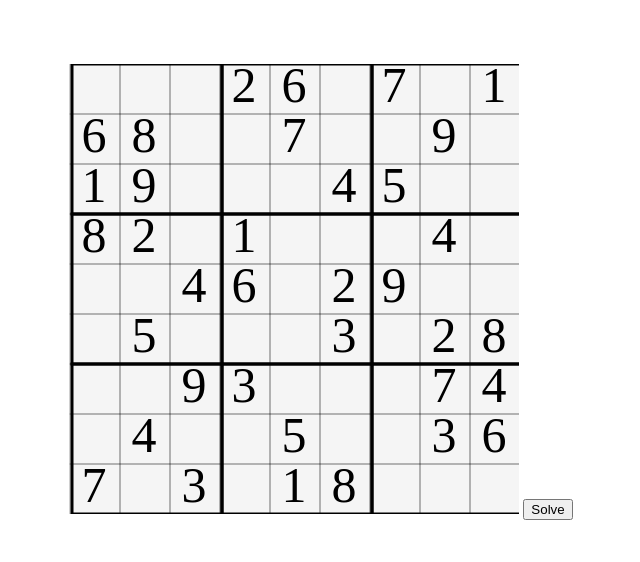
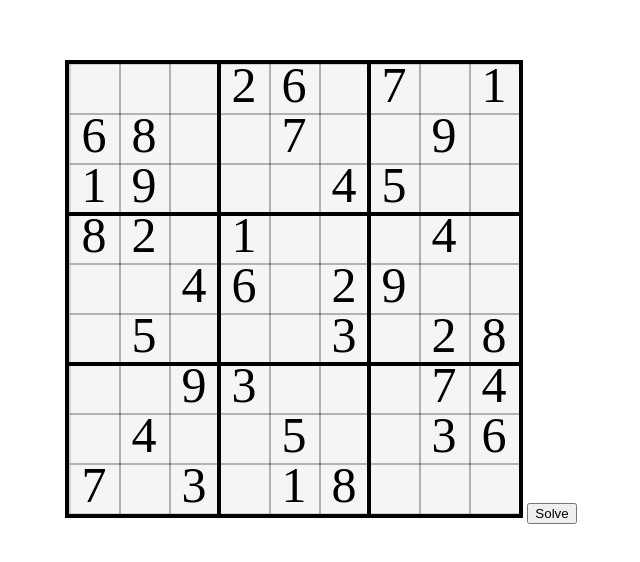
Before and after one commit to AyoubMazouz/sudoku-solver-visualizer, a plain HTML site: page index.html in a window 1280 px wide. Shown: the part 108-670 px from the top of the page, without its empty margins (319-959 px from the left). Drawn offline with Linux system fonts and the light colour scheme.

Commit message:
Improvement and optimization for draw function

```diff
--- a/index.html
+++ b/index.html
@@ -13,7 +13,7 @@
 <body style="display: flex; align-items: center; justify-content: center;">
 
     <div>
-        <canvas id="canvas"></canvas>
+        <canvas id="canvas" style="border: 4px solid;"></canvas>
 
         <button id="solve">Solve</button>
 
--- a/sudoku-solver.js
+++ b/sudoku-solver.js
@@ -73,19 +73,15 @@ const keyDown = event => {
     game.board[y][x].value = number
 }
 
-const drawSameNumberSelection = (board, x, y) => {
-    for (let i = 0; i < board.length; i++) {
-        for (let j = 0; j < board.length; j++) {
+const drawSameNumberSelection = (board, x, y, j, i) => {
     ctx.fillStyle = '#BBDEFB'
     if (board[y][x].value === board[i][j].value && board[y][x].value !== 0) {
         ctx.fillRect(j * cellSize, i * cellSize, cellSize, cellSize)
     }
-        }
-    }
+
 }
 
-const drawHorizontalVerticalSelection = (board, x, y) => {
-    for (let i = 0; i < board.length; i++) {
+const drawHorizontalVerticalSelection = (board, x, y, i) => {
     ctx.fillStyle = '#E2EBF3'
     ctx.fillRect(x * cellSize, i * cellSize, cellSize, cellSize)
     ctx.fillRect(i * cellSize, y * cellSize, cellSize, cellSize)
@@ -100,12 +96,11 @@ const drawHorizontalVerticalSelection = (board, x, y) => {
             ctx.fillRect(x * cellSize, i * cellSize, cellSize, cellSize)
         }
     }
-    }
+
 }
 
-const drawSubGridSelection = (board, x, y, gridX, gridY) => {
-    for (let i = gridY; i < gridY + 3; i++) {
-        for (let j = gridX; j < gridX + 3; j++) {
+const drawSubGridSelection = (board, x, y, gridX, gridY, j, i) => {
+    if ((i >= gridY && i < gridY + 3) && (j >= gridX && j < gridX + 3)) {
         ctx.fillStyle = '#E2EBF3'
         ctx.fillRect(j * cellSize, i * cellSize, cellSize, cellSize)
         if (board[y][x].stat === 'error') {
@@ -115,7 +110,7 @@ const drawSubGridSelection = (board, x, y, gridX, gridY) => {
                 ctx.fillRect(j * cellSize, i * cellSize, cellSize, cellSize)
             }
         }
-        }
+
     }
 }
 
@@ -124,41 +119,35 @@ const drawCellSelection = (x, y) => {
     ctx.fillRect(x * cellSize, y * cellSize, cellSize, cellSize)
 }
 
-const drawSubGridBorder = board => {
-    for (let y = 0; y < board.length; y += 3) {
-        for (let x = 0; x < board.length; x += 3) {
+const drawSubGridBorder = i => {
     ctx.strokeStyle = 'rgba(0,0,0,1)'
-            ctx.lineWidth = 3
-            ctx.strokeRect(ctx.lineWidth + x * cellSize, y * cellSize, cellSize * 3, cellSize * 3)
+    ctx.lineWidth = 4
+    if (i % 3 === 0 && i !== 0) {
+        ctx.beginPath();
+        ctx.moveTo(i * cellSize, 0);
+        ctx.lineTo(i * cellSize, canvas.height);
+        ctx.moveTo(0, i * cellSize);
+        ctx.lineTo(canvas.width, i * cellSize);
+        ctx.closePath();
+        ctx.stroke()
     }
 }
 
+const drawCellBorder = (j, i) => {
+    ctx.strokeStyle = 'rgba(0,0,0,.3)'
+    ctx.lineWidth = 1
+    ctx.strokeRect(ctx.lineWidth + j * cellSize, i * cellSize, cellSize, cellSize)
 }
 
-const drawCellBorder = board => {
-    for (let y = 0; y < board.length; y++) {
-        for (let x = 0; x < board.length; x++) {
-            ctx.strokeStyle = 'rgba(0,0,0,.3)'
-            ctx.lineWidth = 1
-            ctx.strokeRect(ctx.lineWidth + x * cellSize, y * cellSize, cellSize, cellSize)
-        }
-    }
-}
-
-const drawNumbers = board => {
+const drawNumbers = (board, j, i) => {
     ctx.font = `${cellSize}px sans serif`
     ctx.textAlign = 'center'
     ctx.textBaseline = 'middle'
     ctx.fillStyle = '#000'
-    for (let y = 0; y < board.length; y++) {
-        for (let x = 0; x < board.length; x++) {
-            const posX = (cellSize / 2) + (x * cellSize)
-            const posY = (cellSize / 2) + (y * cellSize)
-            const text = game.board[y][x].value > 0 ? game.board[y][x].value : ''
-            ctx.fillStyle =
+    const posX = (cellSize / 2) + (j * cellSize)
+    const posY = (cellSize / 2) + (i * cellSize)
+    const text = board[i][j].value > 0 ? board[i][j].value : ''
     ctx.fillText(text, posX, posY)
-        }
-    }
 }
 
 const game = {
@@ -169,21 +158,27 @@ const game = {
 }
 
 const draw = game => {
-    const board = game.board
-
     clearCanvas()
     if (game.cell) {
         const [x, y] = game.cell
         const [gridX, gridY] = [(x / 3 | 0) * 3, (y / 3 | 0) * 3]
-        drawSameNumberSelection(board, x, y)
-        drawHorizontalVerticalSelection(board, x, y)
-        drawSubGridSelection(board, x, y, gridX, gridY)
+        for (let i = 0; i < game.board.length; i++) {
+            for (let j = 0; j < game.board.length; j++) {
+                drawHorizontalVerticalSelection(game.board, x, y, i)
+                drawSameNumberSelection(game.board, x, y, j, i)
+                drawSubGridSelection(game.board, x, y, gridX, gridY, j, i)
+            }
+        }
         drawCellSelection(x, y)
     }
-    drawNumbers(board)
-    drawCellBorder(board)
+    for (let i = 0; i < game.board.length; i++) {
+        for (let j = 0; j < game.board.length; j++) {
+            drawNumbers(game.board, i, j)
+            drawCellBorder(j, i)
 
-    drawSubGridBorder(board)
+        }
+        drawSubGridBorder(i)
+    }
 }
 
 
```
Lines whose indentation alone changed are shown as unchanged.
